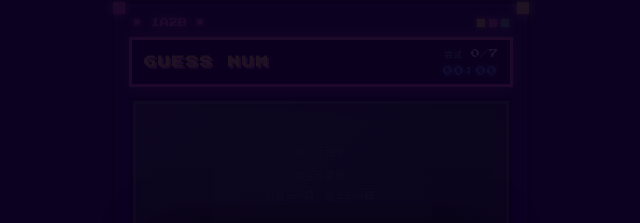
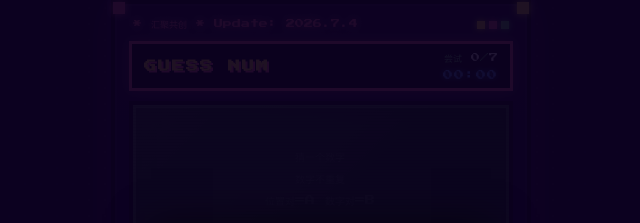
Before and after one commit to lancer9111-design/guess-num, a plain HTML site: page index.html in a window 1280 px wide. Shown: the top 223 px of the page, 319-959 px from the left. Drawn offline with Linux system fonts and the light colour scheme.

Commit message:
Update index.html

```diff
--- a/index.html
+++ b/index.html
@@ -264,7 +264,7 @@ body{
   <span class="corner br"></span>
 
   <div class="deco-row">
-    <span>* 1A2B *</span>
+    <span>* 汇聚共创 * Update: 2026.7.4</span>
     <div class="dots"><span class="dot"></span><span class="dot"></span><span class="dot"></span></div>
   </div>
 
```
